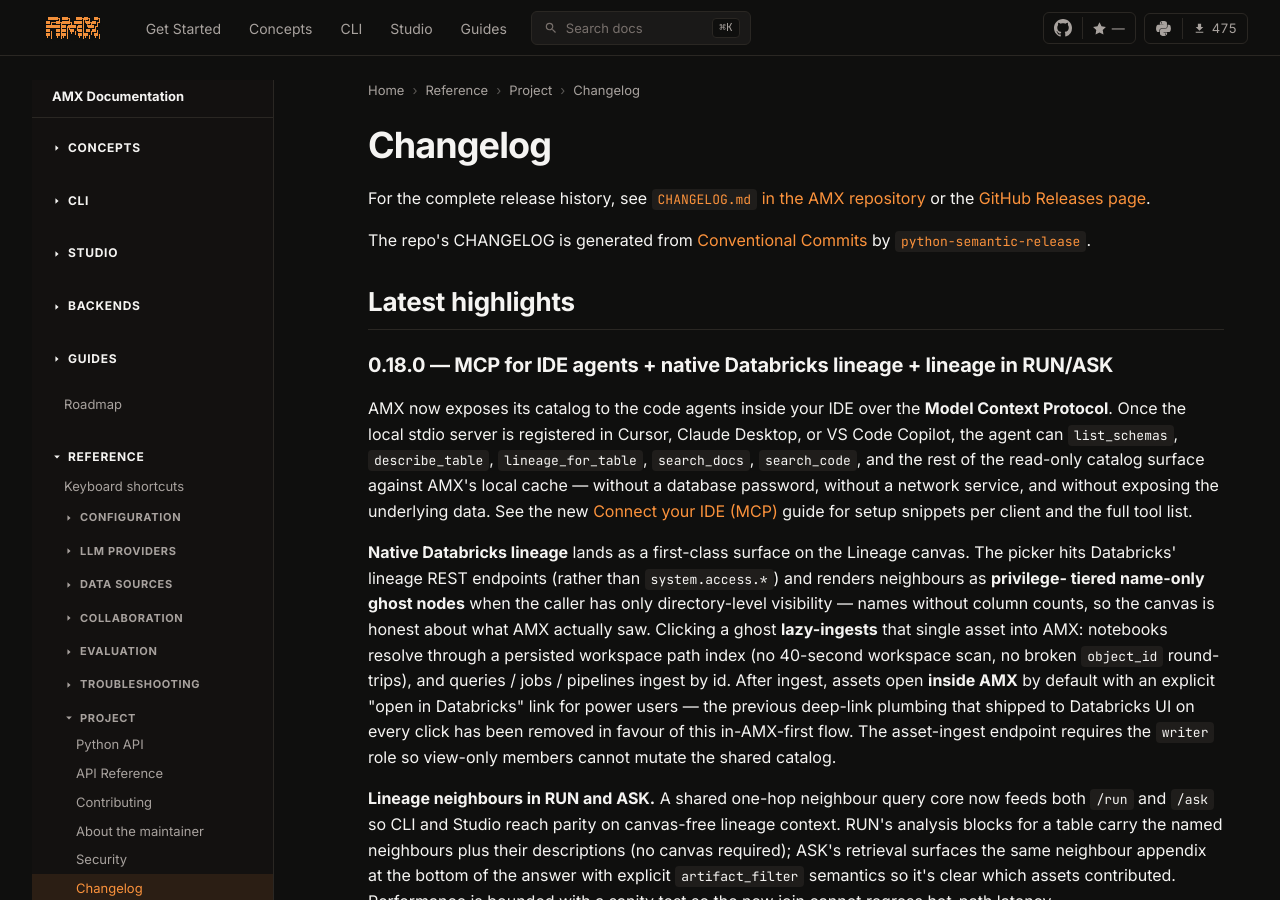
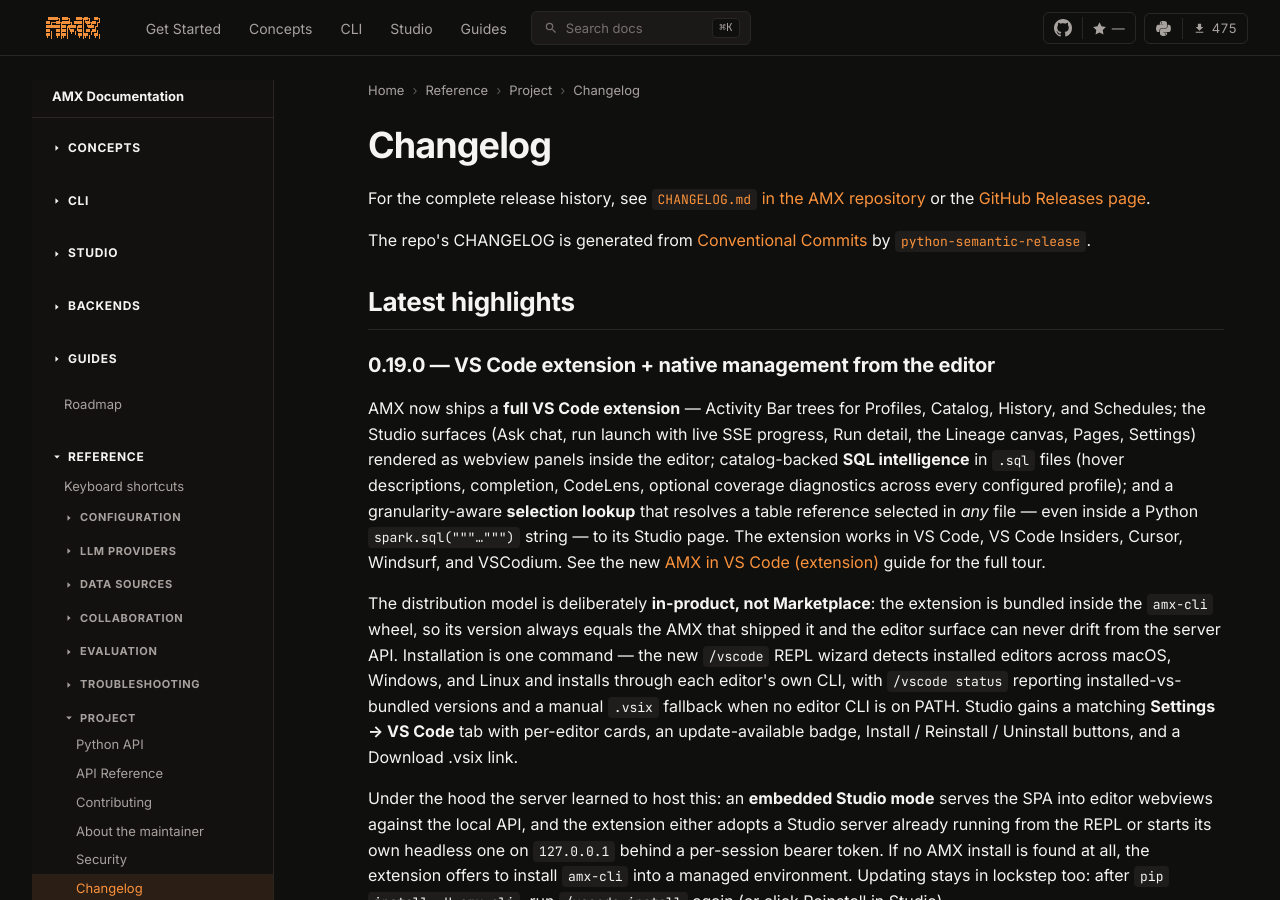
Before and after one commit to omeryasirkucuk/amx-docs, an MkDocs documentation site: the page built from docs/changelog.md, in a window 1280 px wide and 900 px high. Built offline with MkDocs 1.6.1 and Material for MkDocs 9.7.7, drawn with Linux system fonts in a browser that asks for light colours; comment, search, counter and statistics services are not loaded; some of the changed text lies outside the part shown.

Commit message:
docs: VS Code extension guide, Settings tab, 0.19.0 highlights

```diff
--- a/docs/changelog.md
+++ b/docs/changelog.md
@@ -7,6 +7,43 @@
 by [`python-semantic-release`](https://python-semantic-release.readthedocs.io/).
 
 ## Latest highlights
+
+### 0.19.0 — VS Code extension + native management from the editor
+
+AMX now ships a **full VS Code extension** — Activity Bar trees for
+Profiles, Catalog, History, and Schedules; the Studio surfaces (Ask
+chat, run launch with live SSE progress, Run detail, the Lineage
+canvas, Pages, Settings) rendered as webview panels inside the editor;
+catalog-backed **SQL intelligence** in `.sql` files (hover
+descriptions, completion, CodeLens, optional coverage diagnostics
+across every configured profile); and a granularity-aware **selection
+lookup** that resolves a table reference selected in *any* file — even
+inside a Python `spark.sql("""…""")` string — to its Studio page. The
+extension works in VS Code, VS Code Insiders, Cursor, Windsurf, and
+VSCodium. See the new
+[AMX in VS Code (extension)](guides/vscode-extension.md) guide for the
+full tour.
+
+The distribution model is deliberately **in-product, not Marketplace**:
+the extension is bundled inside the `amx-cli` wheel, so its version
+always equals the AMX that shipped it and the editor surface can never
+drift from the server API. Installation is one command — the new
+`/vscode` REPL wizard detects installed editors across macOS, Windows,
+and Linux and installs through each editor's own CLI, with
+`/vscode status` reporting installed-vs-bundled versions and a manual
+`.vsix` fallback when no editor CLI is on PATH. Studio gains a matching
+**Settings → VS Code** tab with per-editor cards, an update-available
+badge, Install / Reinstall / Uninstall buttons, and a Download .vsix
+link.
+
+Under the hood the server learned to host this: an **embedded Studio
+mode** serves the SPA into editor webviews against the local API, and
+the extension either adopts a Studio server already running from the
+REPL or starts its own headless one on `127.0.0.1` behind a
+per-session bearer token. If no AMX install is found at all, the
+extension offers to install `amx-cli` into a managed environment.
+Updating stays in lockstep too: after `pip install -U amx-cli`, run
+`/vscode install` again (or click Reinstall in Studio).
 
 ### 0.18.0 — MCP for IDE agents + native Databricks lineage + lineage in RUN/ASK
 
--- a/mkdocs.yml
+++ b/mkdocs.yml
@@ -192,6 +192,7 @@
       - Hive (HiveServer2): backends/hive.md
   - Guides:
       - Connect your IDE (MCP): guides/mcp.md
+      - VS Code Extension: guides/vscode-extension.md
       - SAP Discovery: guides/sap-discovery-walkthrough.md
       - Batch Large Schema: guides/batch-large-schema.md
       - Scheduled Runs: guides/scheduled-runs.md
```
Also changed, not shown: docs/cli/overview.md (+1 -0 lines), docs/guides/vscode-extension.md (added, +171 -0 lines), docs/studio/settings.md (+18 -0 lines).
